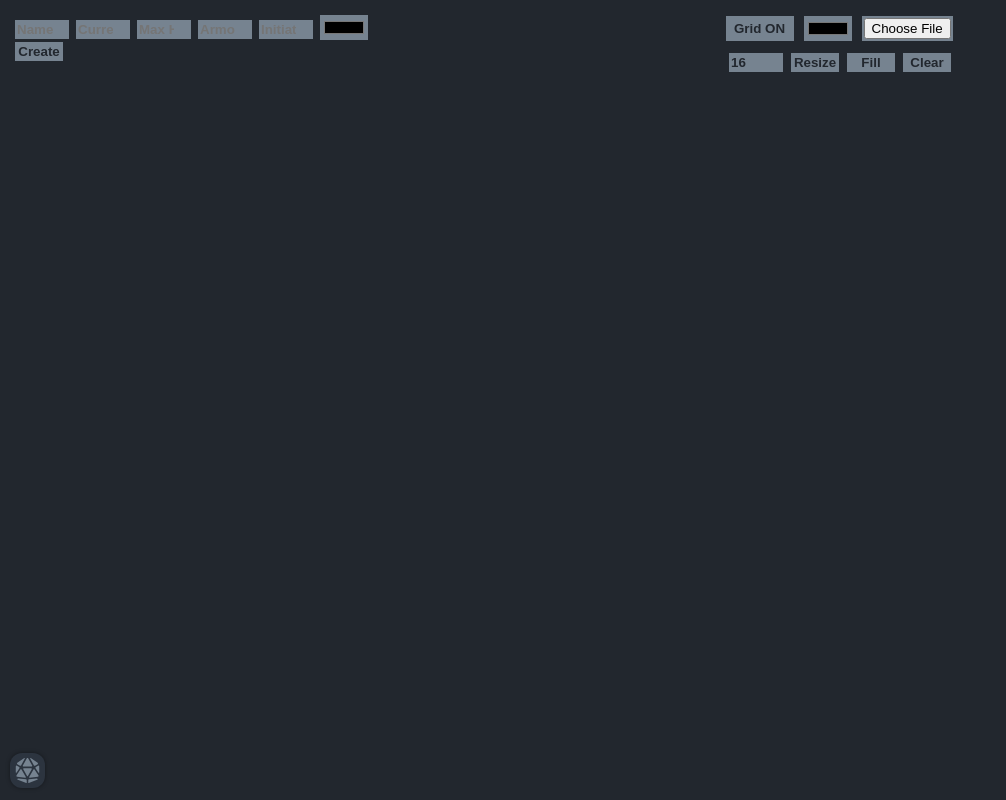
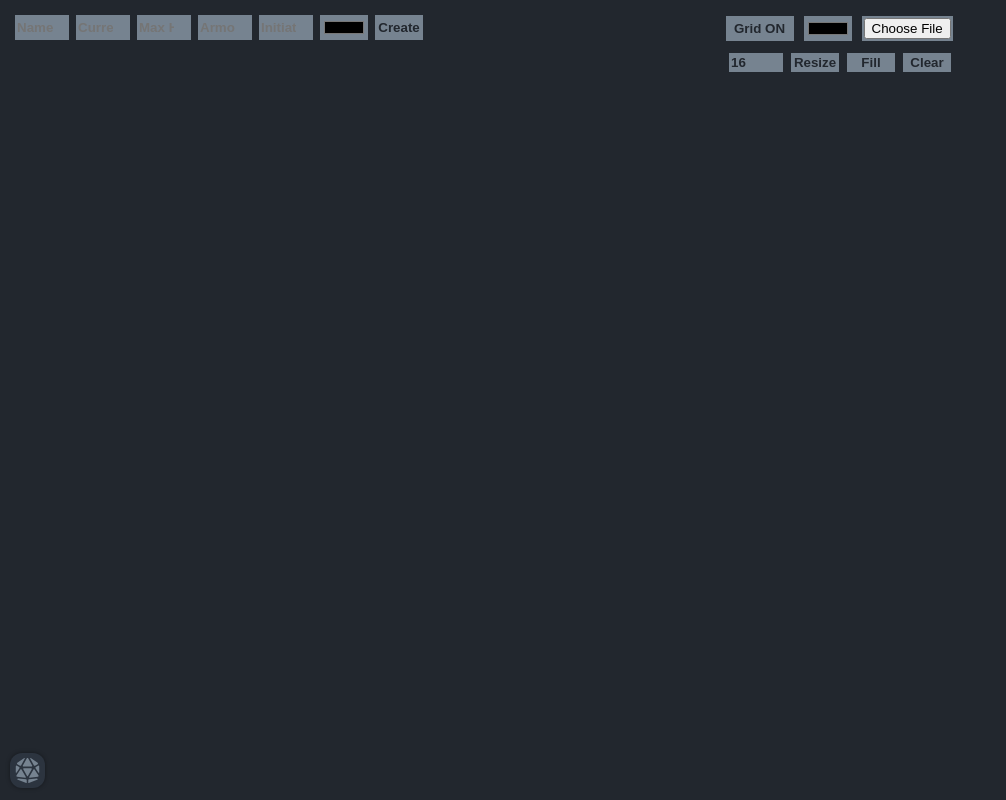
Before and after one commit to savwiley/dnd-maps, a React (Create React App) app: page / in a window 1280 px wide. Shown: the whole page, without its empty margins (0-1006 px from the left). Built offline with nearby package versions, Linux system fonts and the light colour scheme.

Commit message:
fix input styling for characters

```diff
--- a/src/components/Characters/style.js
+++ b/src/components/Characters/style.js
@@ -11,6 +11,9 @@ export const Chars = styled.div`
 
 export const Input = styled.div`
   padding: 10px 0 0 10px;
+  form {
+    display: flex;
+  }
   input {
     margin-right: 5px;
     padding: 2px;
```
